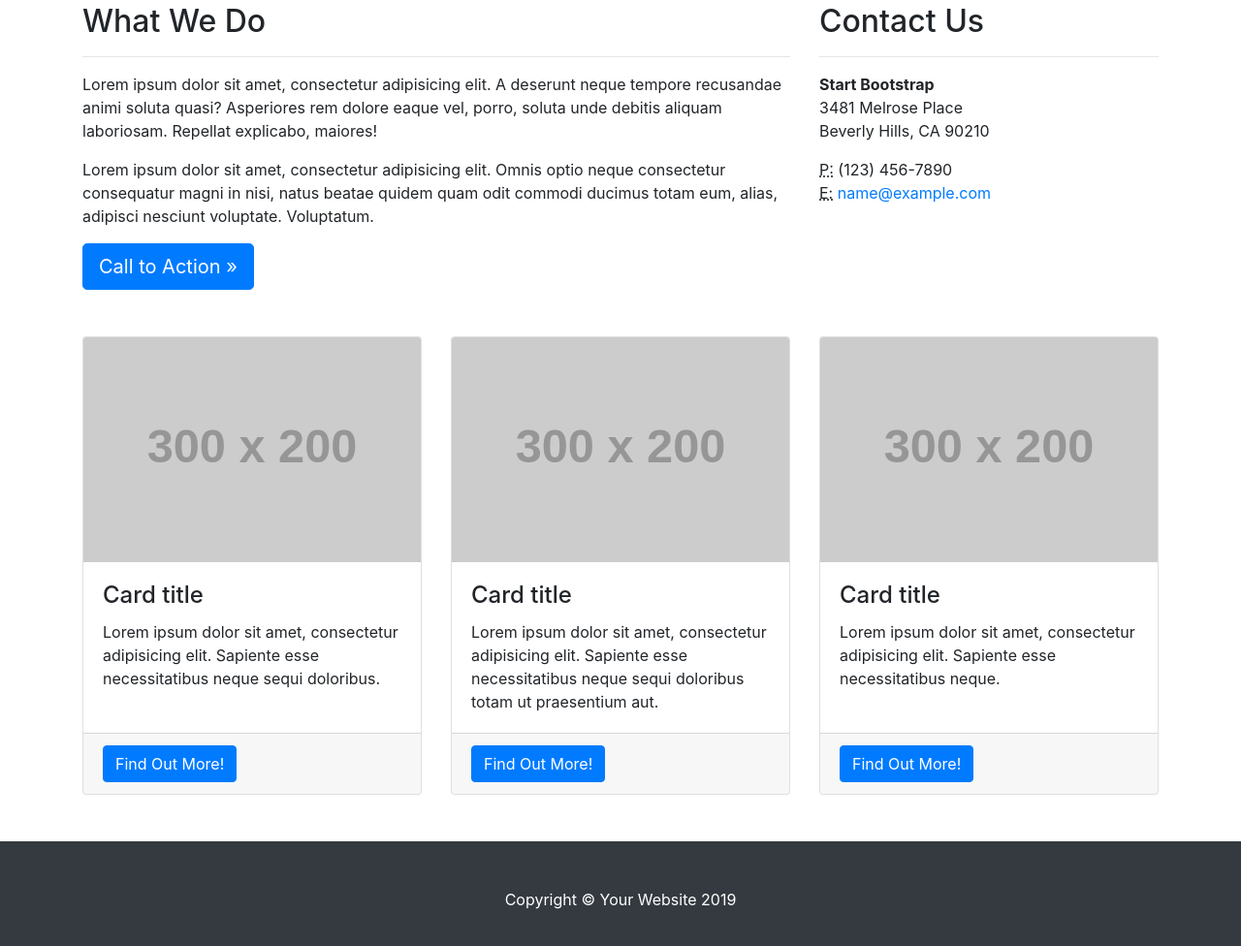
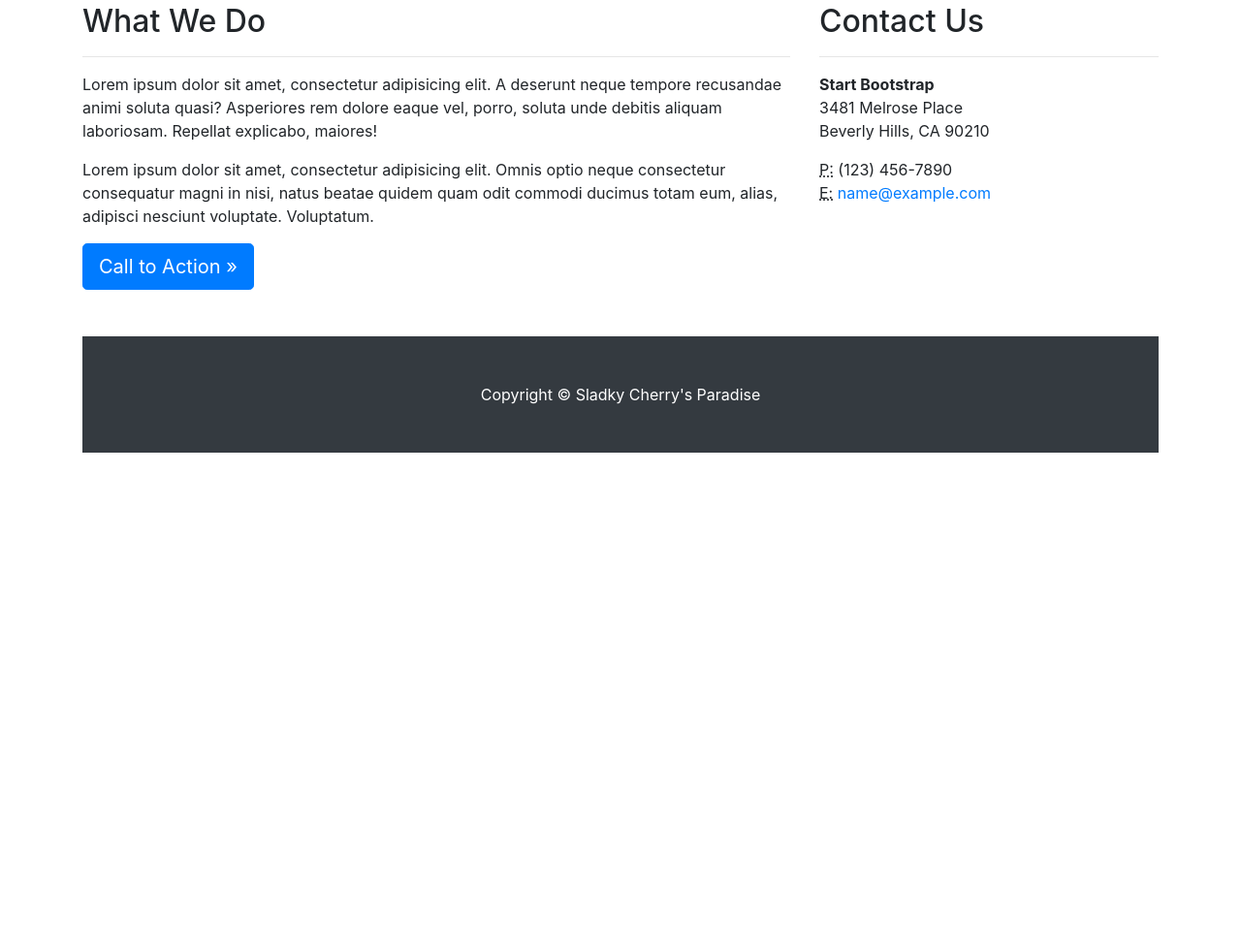
Before and after one commit to Pilags/Pilags, a website: page index.html in a window 1280 px wide. Shown: the part 428-1404 px from the top of the page at 97% size. After the commit the page ends 895 px from the top, so only its background shows below. Drawn offline with Linux system fonts and the light colour scheme; placeholder pictures from the web are drawn by us.

Commit message:
random commit

```diff
--- a/index.html
+++ b/index.html
@@ -28,7 +28,7 @@
       <div class="collapse navbar-collapse" id="navbarResponsive">
         <ul class="navbar-nav ml-auto">
           <li class="nav-item active">
-            <a class="nav-link" href="#">Home
+            <a class="nav-link" href="index.html">Home
               <span class="sr-only">(current)</span>
             </a>
           </li>
@@ -36,7 +36,7 @@
             <a class="nav-link" href="about.html">About</a>
           </li>
           <li class="nav-item">
-            <a class="nav-link" href="galery.html">Galery</a>
+            <a class="nav-link" href="media.html">Media</a>
           </li>
           <li class="nav-item">
             <a class="nav-link" href="contact.html">Contact</a>
@@ -52,7 +52,7 @@
     <div class="container h-100">
       <div class="row h-100 align-items-center">
         <div class="col-lg-12">
-          <h1 class="display-4 text-white mt-5 mb-2">Business Name or Tagline</h1>
+          <h1 class="display-4 text-white mt-5 mb-2">Sladky Cherry's Paradise</h1>
           <p class="lead mb-5 text-white-50">Lorem ipsum dolor sit amet, consectetur adipisicing elit. Non possimus ab labore provident mollitia. Id assumenda voluptate earum corporis facere quibusdam quisquam iste ipsa cumque unde nisi, totam quas ipsam.</p>
         </div>
       </div>
@@ -88,55 +88,11 @@
         </address>
       </div>
     </div>
-    <!-- /.row -->
-
-    <div class="row">
-      <div class="col-md-4 mb-5">
-        <div class="card h-100">
-          <img class="card-img-top" src="http://placehold.it/300x200" alt="">
-          <div class="card-body">
-            <h4 class="card-title">Card title</h4>
-            <p class="card-text">Lorem ipsum dolor sit amet, consectetur adipisicing elit. Sapiente esse necessitatibus neque sequi doloribus.</p>
-          </div>
-          <div class="card-footer">
-            <a href="#" class="btn btn-primary">Find Out More!</a>
-          </div>
-        </div>
-      </div>
-      <div class="col-md-4 mb-5">
-        <div class="card h-100">
-          <img class="card-img-top" src="http://placehold.it/300x200" alt="">
-          <div class="card-body">
-            <h4 class="card-title">Card title</h4>
-            <p class="card-text">Lorem ipsum dolor sit amet, consectetur adipisicing elit. Sapiente esse necessitatibus neque sequi doloribus totam ut praesentium aut.</p>
-          </div>
-          <div class="card-footer">
-            <a href="#" class="btn btn-primary">Find Out More!</a>
-          </div>
-        </div>
-      </div>
-      <div class="col-md-4 mb-5">
-        <div class="card h-100">
-          <img class="card-img-top" src="http://placehold.it/300x200" alt="">
-          <div class="card-body">
-            <h4 class="card-title">Card title</h4>
-            <p class="card-text">Lorem ipsum dolor sit amet, consectetur adipisicing elit. Sapiente esse necessitatibus neque.</p>
-          </div>
-          <div class="card-footer">
-            <a href="#" class="btn btn-primary">Find Out More!</a>
-          </div>
-        </div>
-      </div>
-    </div>
-    <!-- /.row -->
-
-  </div>
-  <!-- /.container -->
 
   <!-- Footer -->
   <footer class="py-5 bg-dark">
     <div class="container">
-      <p class="m-0 text-center text-white">Copyright &copy; Your Website 2019</p>
+      <p class="m-0 text-center text-white">Copyright &copy; Sladky Cherry's Paradise</p>
     </div>
     <!-- /.container -->
   </footer>
```
Also changed, not shown: about.html (+3 -3 lines), contact.html (+3 -3 lines), media.html (renamed from galery.html, +3 -3 lines).
